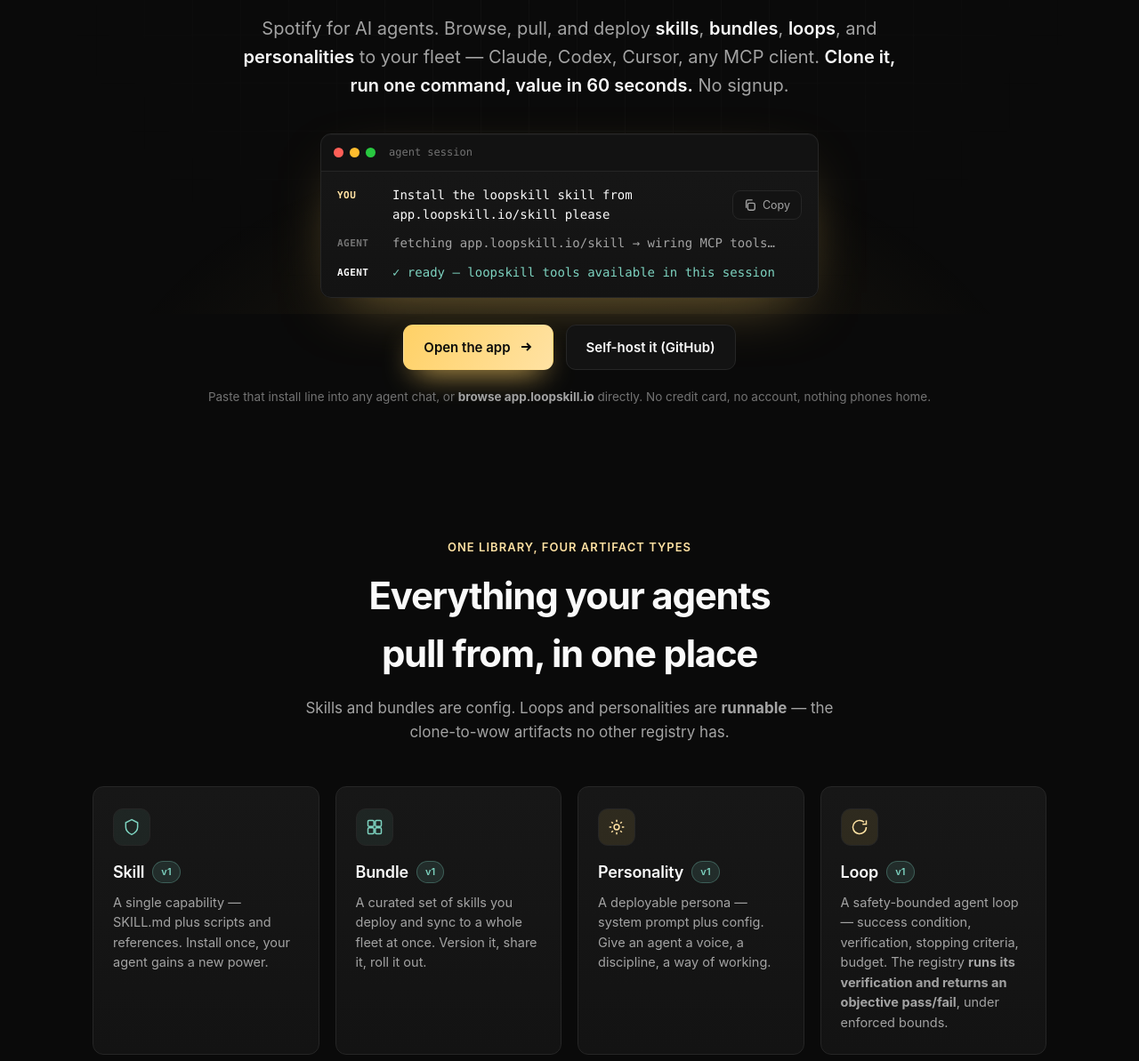
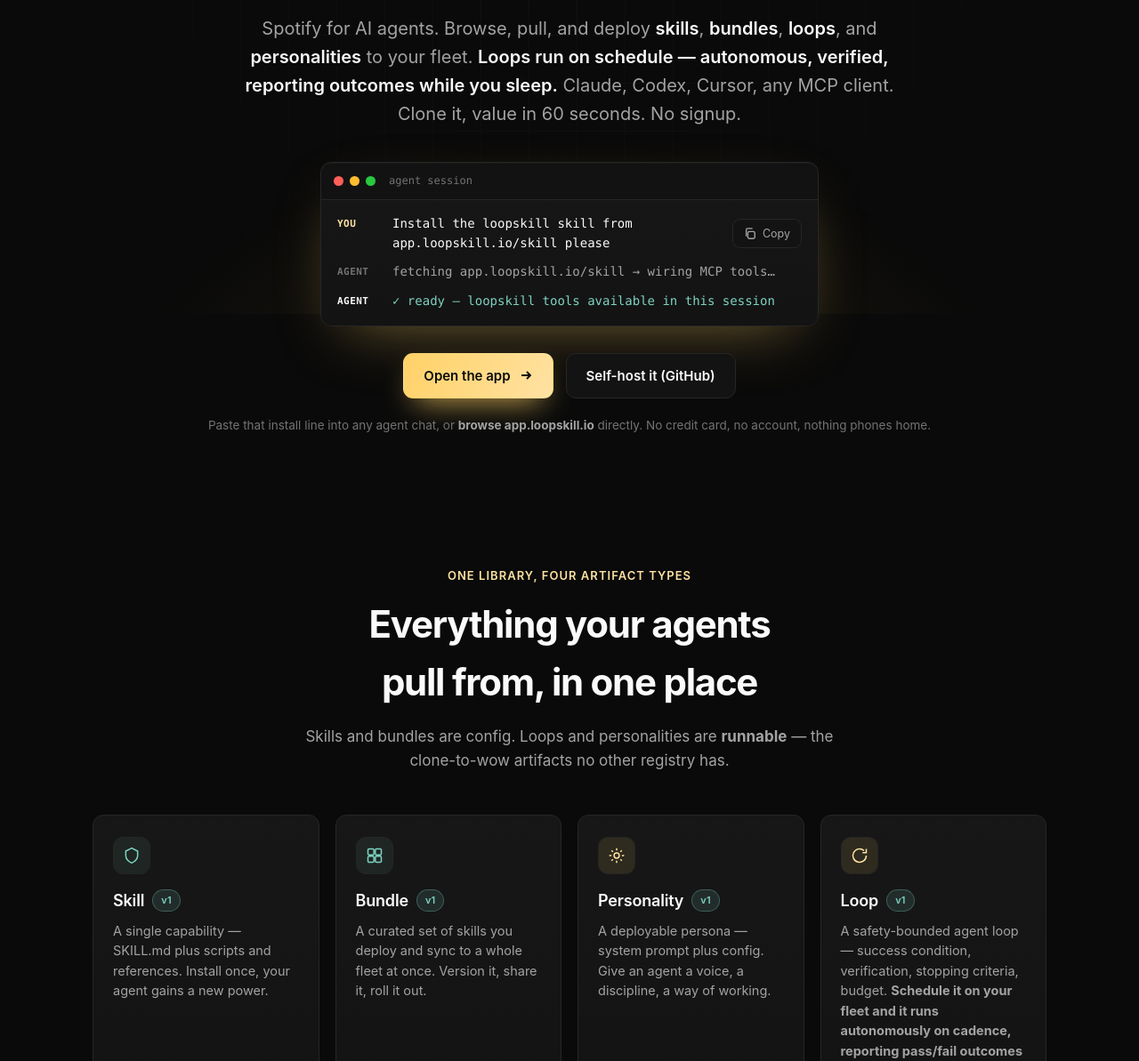
Before and after one commit to wisechef-ai/loopskill-landing, a plain HTML site: page index.html in a window 1280 px wide. Shown: the part 447-1640 px from the top of the page at 89% size. Drawn offline with Linux system fonts and the light colour scheme; no server answers.

Commit message:
messaging: balance landing step 02 with fleet-autopilot story (#3)
Council-gated (codex gpt-5.5, GO-WITH-CONDITIONS). The landing step 02
showed only 'POST /api/loops/hello-world-loop/run' as the canonical loop
lifecycle — implying manual clicking. Now step 02 leads with the
fleet-schedule story (autonomous, on cadence, telemetry outcomes) and
positions the hosted POST as the one-off test.

Also updated: hero subhead adds fleet-autopilot framing; Loop catalog
card leads with schedule-on-fleet over hosted-run.

```diff
--- a/index.html
+++ b/index.html
@@ -196,7 +196,7 @@ footer{border-top:1px solid var(--line);padding:44px 0;color:var(--mut2);font-si
   <div class="wrap hero">
     <span class="kicker"><span class="dot"></span> Open-core · self-hostable · MPL-2.0</span>
     <h1>The open registry of <span class="g">runnable agent artifacts</span></h1>
-    <p class="sub">Spotify for AI agents. Browse, pull, and deploy <b>skills</b>, <b>bundles</b>, <b>loops</b>, and <b>personalities</b> to your fleet — Claude, Codex, Cursor, any MCP client. <b>Clone it, run one command, value in 60 seconds.</b> No signup.</p>
+    <p class="sub">Spotify for AI agents. Browse, pull, and deploy <b>skills</b>, <b>bundles</b>, <b>loops</b>, and <b>personalities</b> to your fleet. <b>Loops run on schedule — autonomous, verified, reporting outcomes while you sleep.</b> Claude, Codex, Cursor, any MCP client. Clone it, value in 60 seconds. No signup.</p>
 
     <div class="install">
       <div class="termcard">
@@ -247,7 +247,7 @@ footer{border-top:1px solid var(--line);padding:44px 0;color:var(--mut2);font-si
       <div class="card reveal">
         <div class="ic" style="background:rgba(255,209,102,.10)"><svg width="20" height="20" viewBox="0 0 24 24" fill="none" stroke="#ffe2a3" stroke-width="1.8"><path d="M21 12a9 9 0 1 1-3-6.7"/><path d="M21 3v5h-5"/></svg></div>
         <h3>Loop <span class="tag live">v1</span></h3>
-        <p>A safety-bounded agent loop — success condition, verification, stopping criteria, budget. The registry <b>runs its verification and returns an objective pass/fail</b>, under enforced bounds.</p>
+        <p>A safety-bounded agent loop — success condition, verification, stopping criteria, budget. <b>Schedule it on your fleet and it runs autonomously on cadence, reporting pass/fail outcomes via telemetry.</b> Or test once with a hosted run.</p>
       </div>
     </div>
   </div></section>
@@ -283,7 +283,7 @@ footer{border-top:1px solid var(--line);padding:44px 0;color:var(--mut2);font-si
     <p class="lead reveal">The whole product is open and runnable from a clone. The paid plan is convenience, never a feature gate.</p>
     <div class="steps">
       <div class="step reveal"><div class="num mono">01</div><h3>Clone &amp; run</h3><p><span class="mono" style="color:var(--teal)">docker compose up</span> — or the curl one-liner. Zero secrets, zero signup. A full registry boots on SQLite.</p></div>
-      <div class="step reveal"><div class="num mono">02</div><h3>Run a loop</h3><p><span class="mono" style="color:var(--teal)">POST /api/loops/hello-world-loop/run</span> — the registry executes the loop's verification under its bounds and hands back <span class="mono" style="color:var(--teal)">{"passed": true}</span>. The part no other registry has.</p></div>
+      <div class="step reveal"><div class="num mono">02</div><h3>Deploy a loop to your fleet</h3><p>Loops are autonomous operating artifacts. Schedule one and your agents run it on cadence — fixing repos, triaging PRs, watching systems — reporting objective <span class="mono" style="color:var(--teal)">pass / fail</span> outcomes via telemetry. Or test once with <span class="mono" style="color:var(--teal)">POST /api/loops/{slug}/run</span> to verify the bounds first.</p></div>
       <div class="step reveal"><div class="num mono">03</div><h3>Browse &amp; install</h3><p>A starter catalog of skills, bundles, loops, and personalities is seeded on first boot. Install one to your local agent over MCP.</p></div>
       <div class="step reveal"><div class="num mono">04</div><h3>Deploy to your fleet</h3><p>Push a bundle to every agent you run and keep them in sync. Self-host forever, or let us run it for you.</p></div>
     </div>
```
